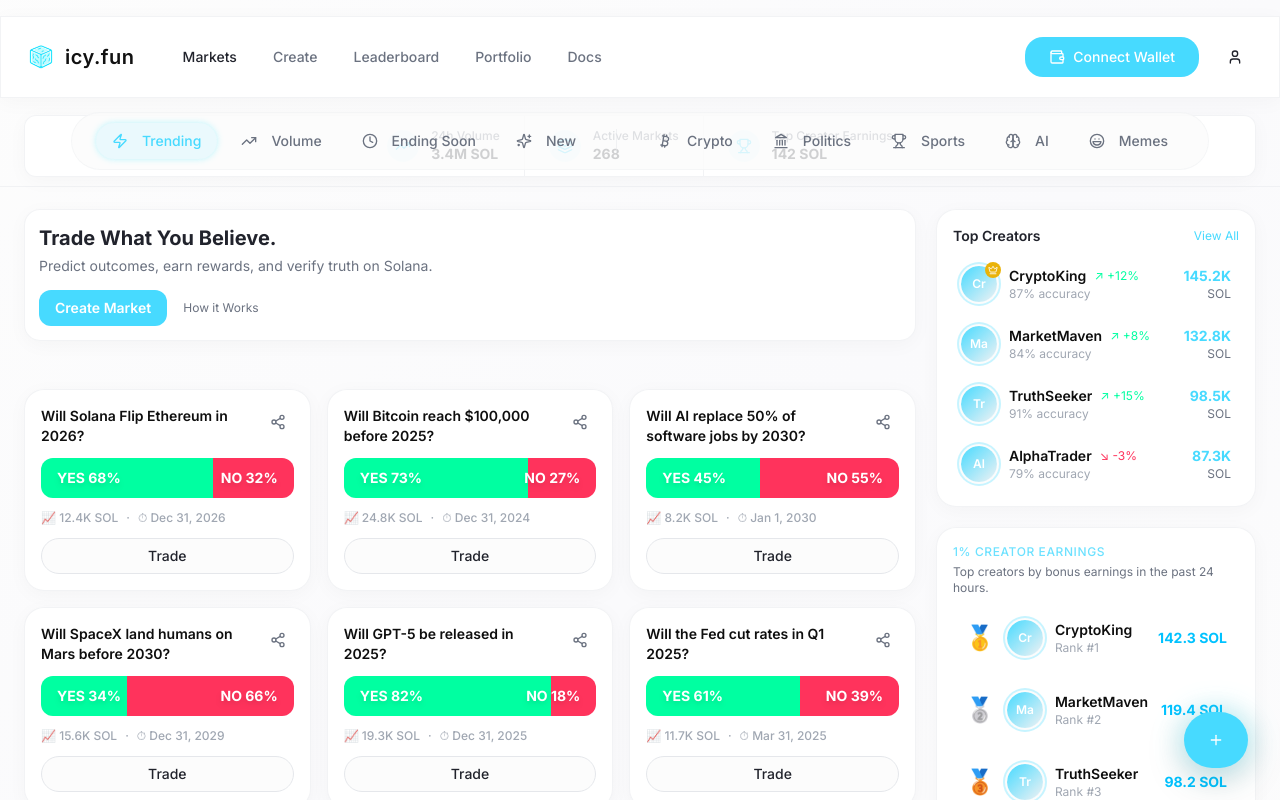
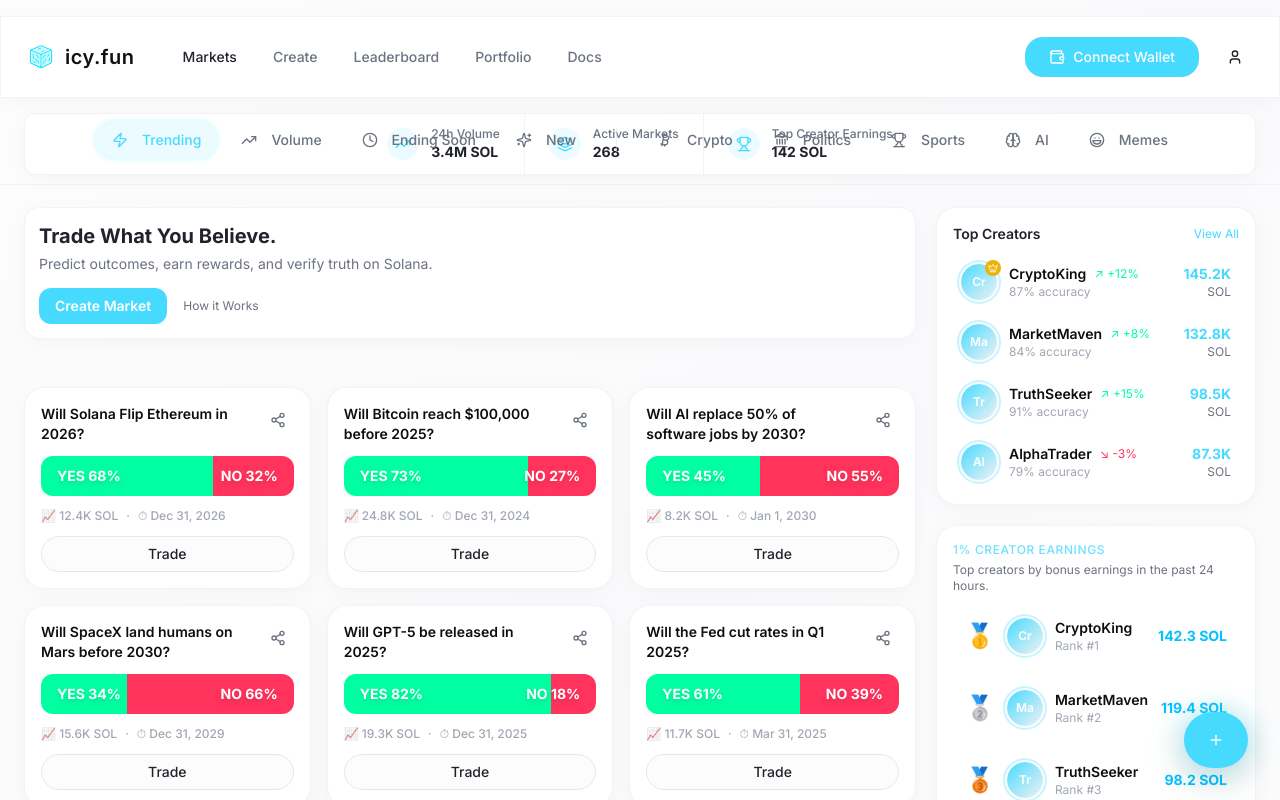
Before and after one commit to nanoicy/klone-, a React (Vite) app: page / in a window 1280 px wide. Shown: the top 800 px of the page. Built offline with nearby package versions, Linux system fonts and the light colour scheme; the HTML template or start-up script is replaced by a standard one.

Commit message:
Fix: Remove background layer behind filter buttons

```diff
--- a/src/components/HorizontalFilterBar.tsx
+++ b/src/components/HorizontalFilterBar.tsx
@@ -21,7 +21,7 @@ const HorizontalFilterBar = () => {
     <div className="sticky top-[96px] z-40 border-b border-border/50">
       <div className="container mx-auto px-6 py-4">
         <div className="flex items-center justify-center overflow-x-auto scrollbar-hide">
-          <div className="bg-background/80 rounded-full px-6 py-2.5 inline-flex items-center gap-6 border border-border/30">
+          <div className="rounded-full px-6 py-2.5 inline-flex items-center gap-6">
           {/* Sort Filters */}
           <div className="flex items-center gap-2">
             {sortFilters.map((filter) => (
```
